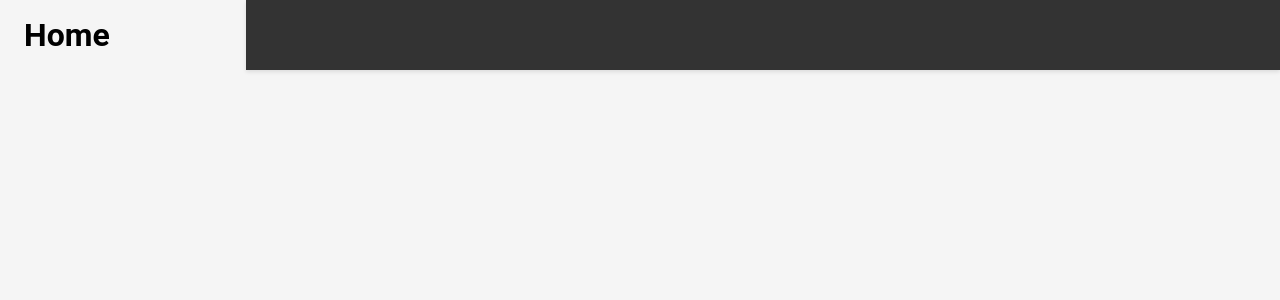
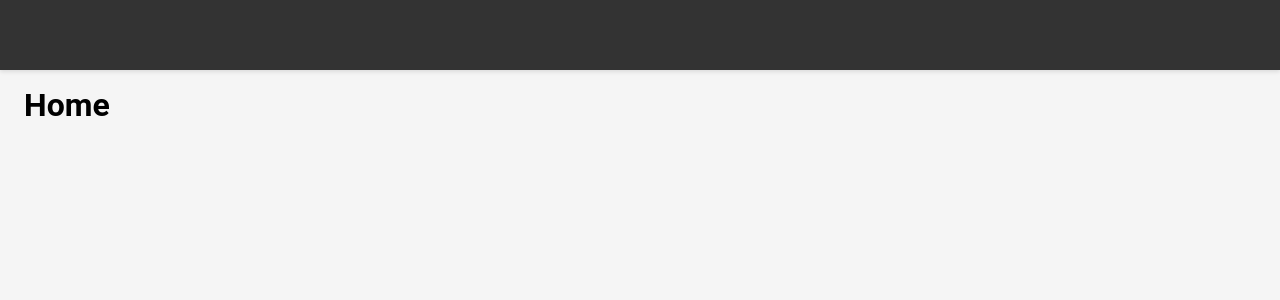
Before and after one commit to victorgpd/restsys, a React (Vite) app: page / in a window 1280 px wide. Shown: the top 300 px of the page. Built offline with nearby package versions, Linux system fonts and the light colour scheme.

Commit message:
criação do botão do menu

```diff
--- a/package.json
+++ b/package.json
@@ -18,6 +18,7 @@
     "gh-pages": "^6.3.0",
     "react": "^19.1.0",
     "react-dom": "^19.1.0",
+    "react-redux": "^9.2.0",
     "react-router-dom": "^7.6.0",
     "redux-persist": "^6.0.0",
     "redux-thunk": "^3.1.0",
--- a/src/app/routes.tsx
+++ b/src/app/routes.tsx
@@ -1,4 +1,4 @@
-import { RoutesEnums } from "../types/enums";
+import { RoutesEnums, RoutesPrivateEnums } from "../types/enums";
 
 import Dashboard from "../pages/Dashboard";
 
@@ -19,7 +19,7 @@ export const screensRoutes = [
 
 export const privateRoutes = [
   {
-    path: RoutesEnums.Dashboard,
+    path: RoutesPrivateEnums.Dashboard,
     element: <Dashboard />,
   },
 ];
--- a/src/components/Header/index.tsx
+++ b/src/components/Header/index.tsx
@@ -1,7 +1,22 @@
+import { Button } from "antd";
 import { HeaderContainer } from "./styles";
+import { MenuOutlined } from "@ant-design/icons";
+import { useAppDispatch, useAppSelector } from "../../utils/useStore";
+import { setMenuIsOpen } from "../../redux/globalReducer/slice";
 
 const Header = () => {
-  return <HeaderContainer></HeaderContainer>;
+  const dispatch = useAppDispatch();
+  const { menuIsOpen } = useAppSelector((state) => state.globalReducer);
+
+  const handleToggleMenu = () => {
+    dispatch(setMenuIsOpen(!menuIsOpen));
+  };
+
+  return (
+    <HeaderContainer style={{ width: menuIsOpen ? "calc(100% - 246px)" : "100%", left: menuIsOpen ? 246 : 0 }}>
+      {window.location.pathname.includes("dashboard") && <Button type="text" onClick={handleToggleMenu} icon={<MenuOutlined style={{ color: "#fff" }} />} style={{ fontSize: "1.5rem" }} />}
+    </HeaderContainer>
+  );
 };
 
 export default Header;
--- a/src/components/Header/styles.ts
+++ b/src/components/Header/styles.ts
@@ -18,4 +18,6 @@ export const HeaderContainer = styled.header`
   left: 246px;
 
   z-index: 1;
+
+  transition: left 0.3s ease-in-out, width 0.3s ease-in-out;
 `;
--- a/src/components/Main/styles.ts
+++ b/src/components/Main/styles.ts
@@ -3,6 +3,7 @@ import styled from "styled-components";
 export const MainContainer = styled.main`
   flex: 1;
   padding: 16px 24px;
+  padding-top: 86px;
 
   background-color: #f5f5f5;
 `;
--- a/src/components/Painel/index.tsx
+++ b/src/components/Painel/index.tsx
@@ -1,10 +1,13 @@
+import { useAppSelector } from "../../utils/useStore";
 import { MenuContainer, PainelContainer } from "./styles";
 
 const Painel = ({ children }: { children: React.ReactNode }) => {
+  const { menuIsOpen } = useAppSelector((state) => state.globalReducer);
+
   return (
     <>
-      <MenuContainer></MenuContainer>
-      <PainelContainer>{children}</PainelContainer>
+      <MenuContainer style={{ left: menuIsOpen ? 0 : "-246px" }}></MenuContainer>
+      <PainelContainer style={{ paddingLeft: menuIsOpen ? 246 : 0 }}>{children}</PainelContainer>
     </>
   );
 };
--- a/src/components/Painel/styles.ts
+++ b/src/components/Painel/styles.ts
@@ -1,6 +1,8 @@
 import styled from "styled-components";
 
-export const PainelContainer = styled.div``;
+export const PainelContainer = styled.div`
+  transition: padding 0.3s ease-in-out;
+`;
 
 export const MenuContainer = styled.aside`
   width: 246px;
--- a/src/main.tsx
+++ b/src/main.tsx
@@ -2,5 +2,11 @@ import "./styles/index.css";
 import App from "./App.tsx";
 
 import { createRoot } from "react-dom/client";
+import { Provider } from "react-redux";
+import store from "./redux/store.ts";
 
-createRoot(document.getElementById("root")!).render(<App />);
+createRoot(document.getElementById("root")!).render(
+  <Provider store={store}>
+    <App />
+  </Provider>
+);
--- a/src/types/enums.ts
+++ b/src/types/enums.ts
@@ -2,5 +2,8 @@ export enum RoutesEnums {
   Home = "/",
   Login = "/login",
   Register = "/register",
+}
+
+export enum RoutesPrivateEnums {
   Dashboard = "/dashboard",
 }
--- /dev/null
+++ b/src/utils/useStore.ts
@@ -0,0 +1,7 @@
+import { useDispatch, useSelector, type TypedUseSelectorHook } from "react-redux";
+import type { AppDispatch, RootState } from "../redux/store";
+
+const useAppDispatch: () => AppDispatch = useDispatch;
+const useAppSelector: TypedUseSelectorHook<RootState> = useSelector;
+
+export { useAppDispatch, useAppSelector };
```
Also changed, not shown: 1 other file (tests, documents, lock files or other folders).
